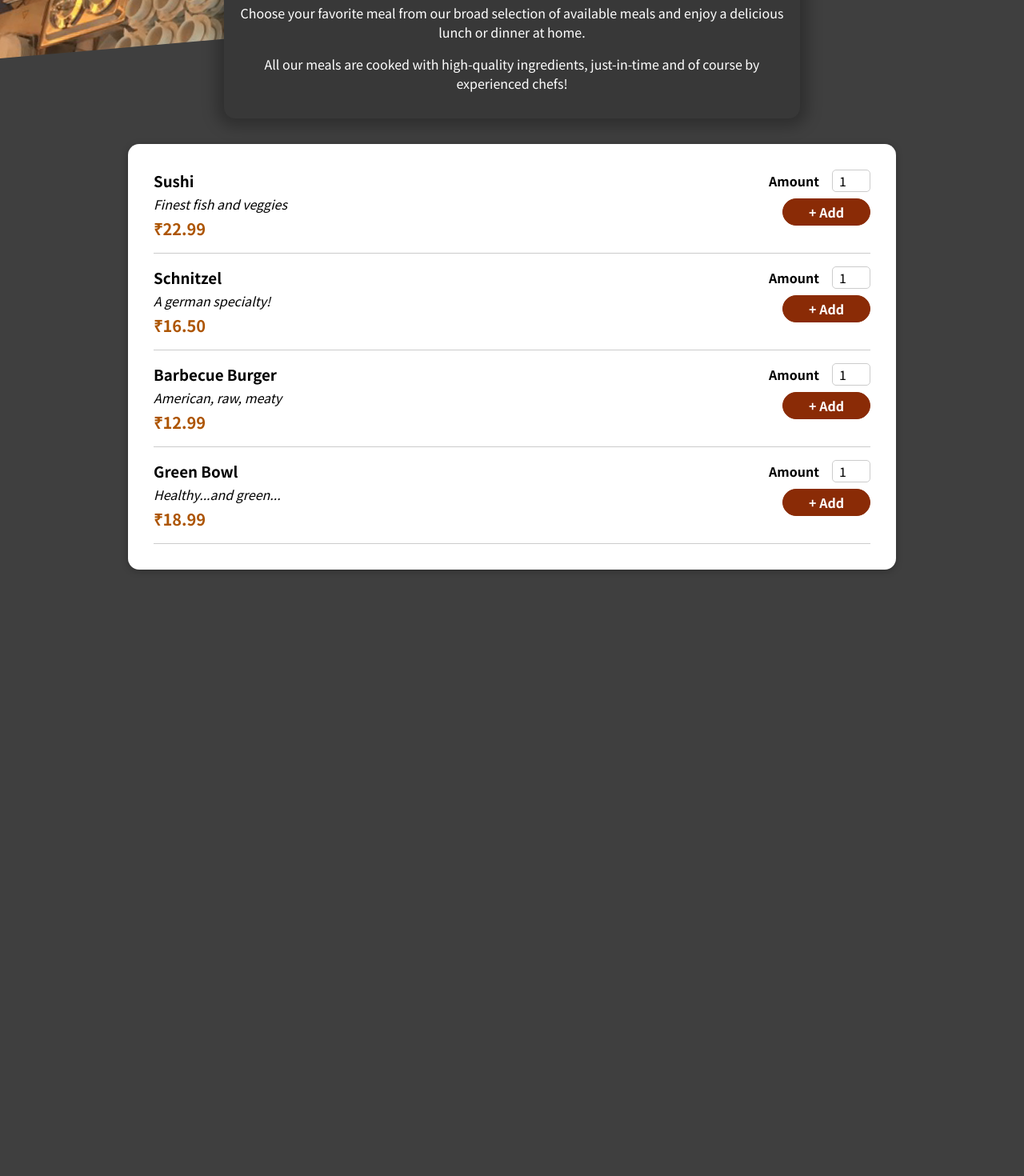
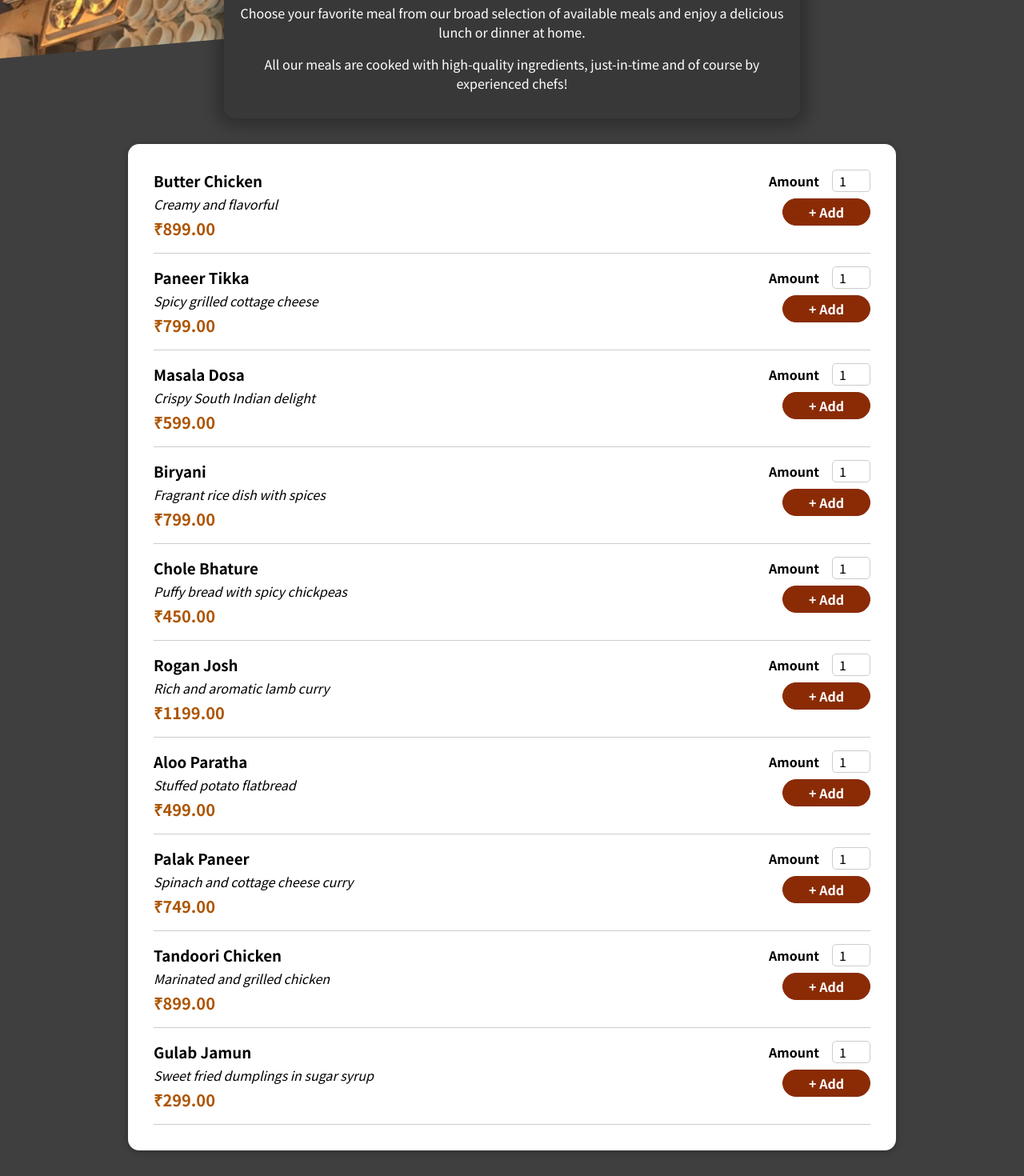
Before and after one commit to shubhambartwal/FoodApp-UI, a React (Create React App) app in the folder food-app-ui/: page / in a window 1280 px wide. Shown: the part 325-1795 px from the top of the page at 80% size. Before the commit the page ends 1069 px from the top, so only its background shows below. Built offline with nearby package versions, Linux system fonts and the light colour scheme.

Commit message:
added new food list

```diff
--- /dev/null
+++ b/food-app-ui/src/assets/AllMeals.js
@@ -0,0 +1,64 @@
+const DUMMY_MEALS = [
+    {
+      id: "m1",
+      name: "Butter Chicken",
+      description: "Creamy and flavorful",
+      price: 899,
+    },
+    {
+      id: "m2",
+      name: "Paneer Tikka",
+      description: "Spicy grilled cottage cheese",
+      price: 799,
+    },
+    {
+      id: "m3",
+      name: "Masala Dosa",
+      description: "Crispy South Indian delight",
+      price: 599,
+    },
+    {
+      id: "m4",
+      name: "Biryani",
+      description: "Fragrant rice dish with spices",
+      price: 799,
+    },
+    {
+      id: "m5",
+      name: "Chole Bhature",
+      description: "Puffy bread with spicy chickpeas",
+      price: 450,
+    },
+    {
+      id: "m6",
+      name: "Rogan Josh",
+      description: "Rich and aromatic lamb curry",
+      price: 1199,
+    },
+    {
+      id: "m7",
+      name: "Aloo Paratha",
+      description: "Stuffed potato flatbread",
+      price: 499,
+    },
+    {
+      id: "m8",
+      name: "Palak Paneer",
+      description: "Spinach and cottage cheese curry",
+      price: 749,
+    },
+    {
+      id: "m9",
+      name: "Tandoori Chicken",
+      description: "Marinated and grilled chicken",
+      price: 899,
+    },
+    {
+      id: "m10",
+      name: "Gulab Jamun",
+      description: "Sweet fried dumplings in sugar syrup",
+      price: 299,
+    },
+  ];
+
+  export default DUMMY_MEALS;
--- a/food-app-ui/src/components/Meals/AvailableMeals.js
+++ b/food-app-ui/src/components/Meals/AvailableMeals.js
@@ -1,32 +1,7 @@
 import classes from "../Meals/AvailableMeals.module.css";
 import Card from "../UI/Card";
 import MealItem from "./MealItem/MealItem";
-const DUMMY_MEALS = [
-  {
-    id: "m1",
-    name: "Sushi",
-    description: "Finest fish and veggies",
-    price: 22.99,
-  },
-  {
-    id: "m2",
-    name: "Schnitzel",
-    description: "A german specialty!",
-    price: 16.5,
-  },
-  {
-    id: "m3",
-    name: "Barbecue Burger",
-    description: "American, raw, meaty",
-    price: 12.99,
-  },
-  {
-    id: "m4",
-    name: "Green Bowl",
-    description: "Healthy...and green...",
-    price: 18.99,
-  },
-];
+import DUMMY_MEALS from '../../assets/AllMeals'
 const AvailableMeals = () => {
   const mealList = DUMMY_MEALS.map((meal) => (
     <MealItem
```
